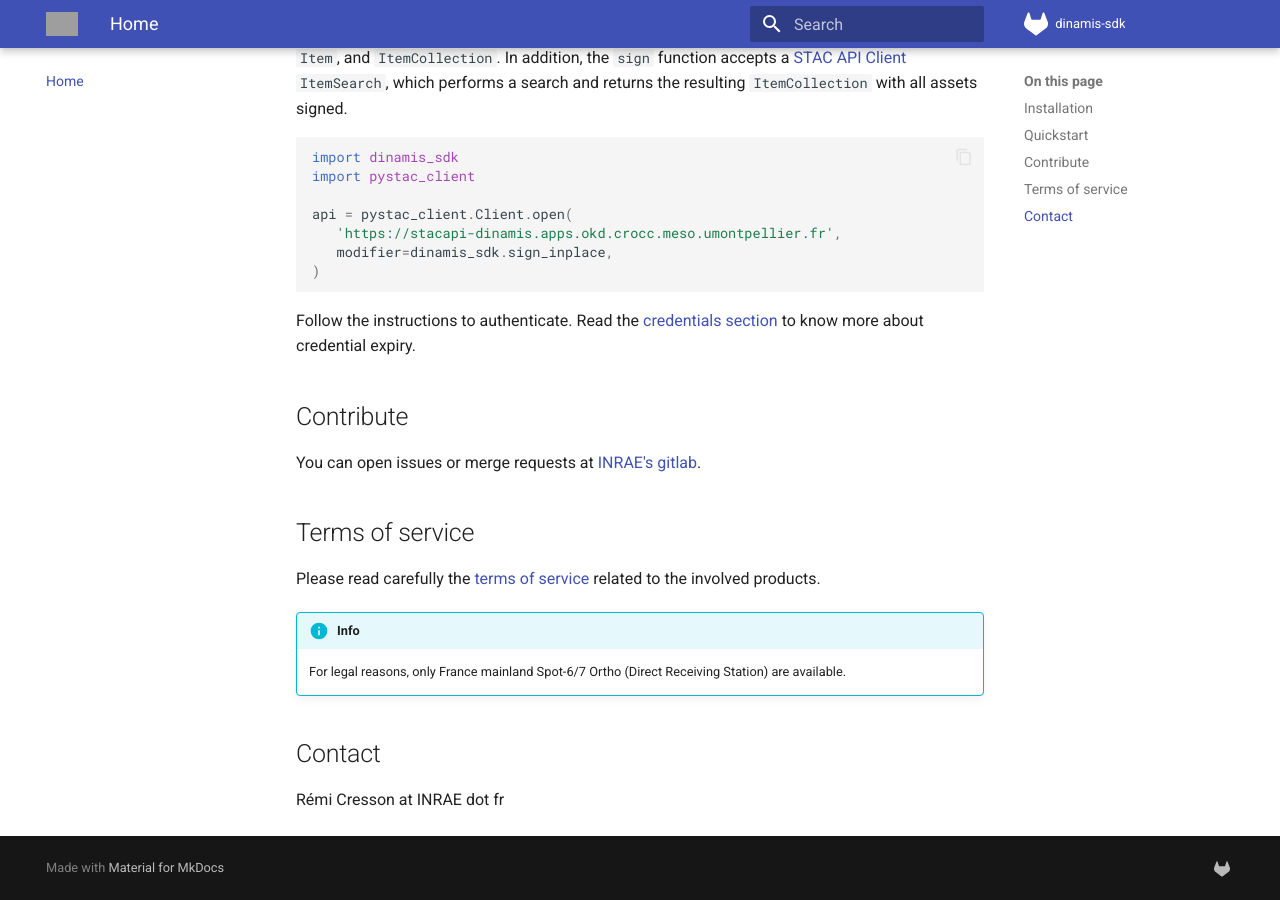
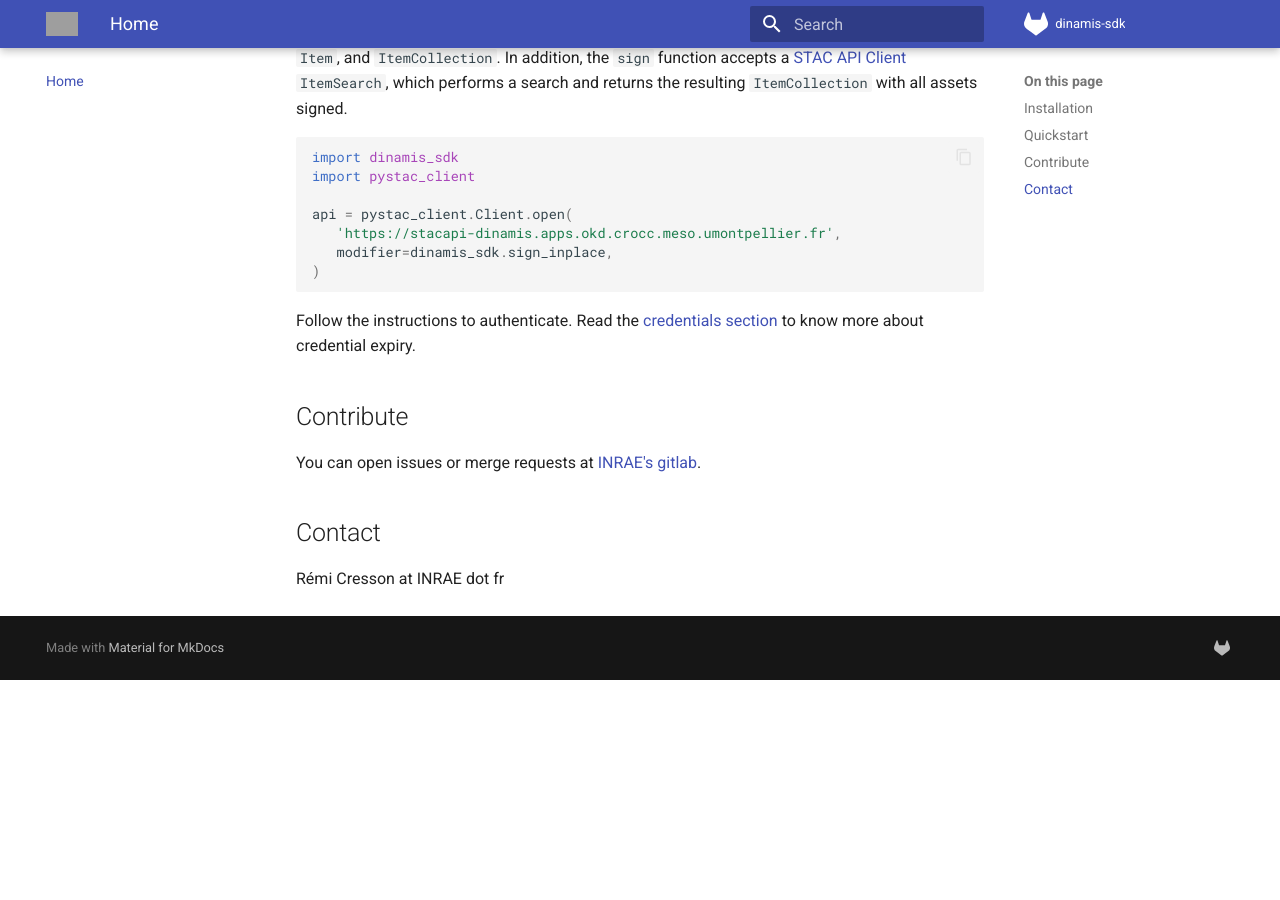
Before and after one commit to remicres/dinamis-sdk, an MkDocs documentation site: the page built from doc/index.md, in a window 1280 px wide and 900 px high, scrolled down 690 px. Built offline with MkDocs 1.6.1 and Material for MkDocs 9.7.7, drawn with Linux system fonts in a browser that asks for light colours; after the commit the page ends 1370 px from its top, so only the background shows below that; grey boxes are pictures that could not be loaded.

Commit message:
DOC: move terms of service in collections section

```diff
--- a/doc/index.md
+++ b/doc/index.md
@@ -57,17 +57,6 @@
 You can open issues or merge requests at
 [INRAE's gitlab](https://gitlab.irstea.fr/dinamis/dinamis-sdk).
 
-## Terms of service
-
-Please read carefully the
-[terms of service](https://ids-dinamis.data-terra.org/web/guest/37) related to
-the involved products.
-
-!!! Info
-
-    For legal reasons, only France mainland Spot-6/7 Ortho (Direct Receiving
-    Station) are available.
-
 ## Contact
 
 Rémi Cresson at INRAE dot fr
```
